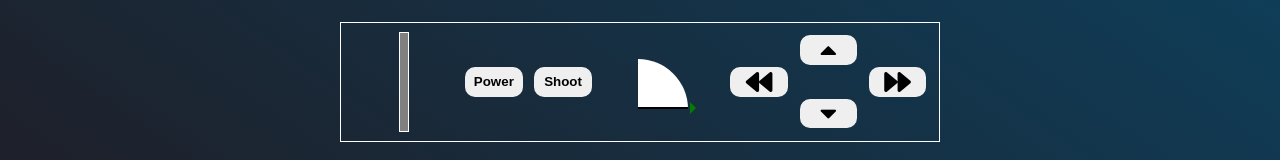
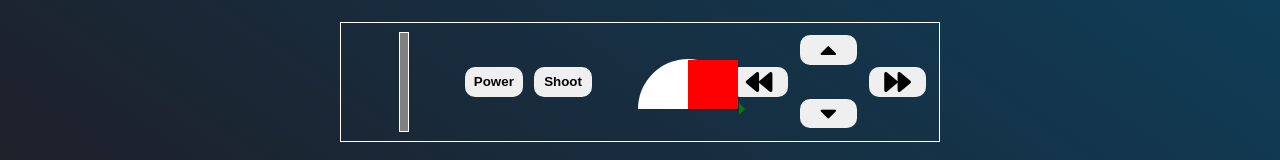
Before and after one commit to colenocks/hoops, a plain HTML site: page main.html in a window 1280 px wide. Shown: the part 841-1001 px from the top of the page. Drawn offline with Linux system fonts and the light colour scheme.

Commit message:
made adjustments to angle meter

```diff
--- a/css/style.css
+++ b/css/style.css
@@ -309,6 +309,8 @@ canvas {
   height: 50px;
   border-right: 50px solid #fff;
   border-top-right-radius: 100px;
+  border-left: 50px solid #fff;
+  border-top-left-radius: 100px;
 }
 
 .arrow {
@@ -319,17 +321,19 @@ canvas {
   border-top: 6px solid transparent;
   border-bottom: 6px solid transparent;
   border-left: 6px solid #037c03;
-  left: 52px;
+  left: 51px;
   top: 43px;
   animation: arrow-anim 2s linear 1;
 }
 
 .stick {
   position: absolute;
+  top: 1px;
   left: 0;
   --velocity_angle: -50deg;
+  background-color: red;
   /* --velocity:  */
-  border-bottom: 2px solid #000;
+  border-bottom: 1px solid #000;
   width: 50px;
   height: 50px;
   transform-origin: bottom left;
```
